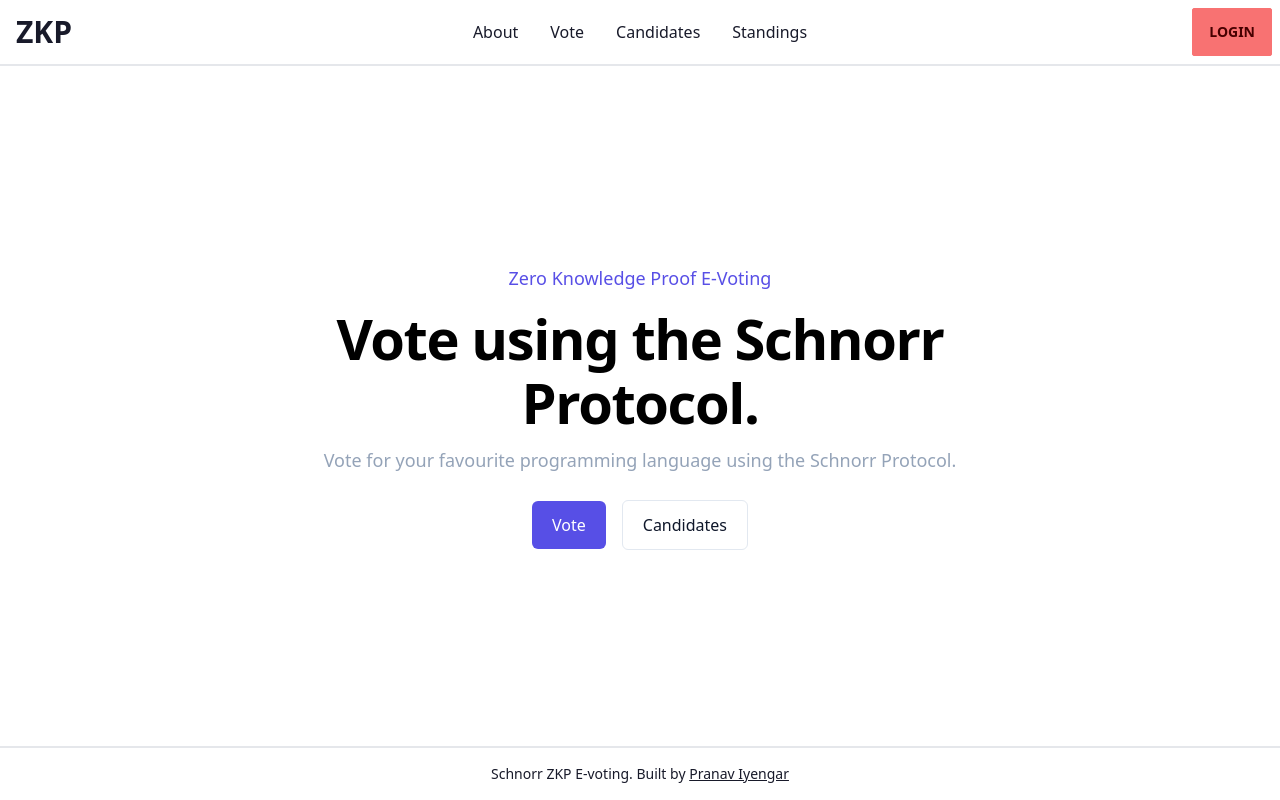
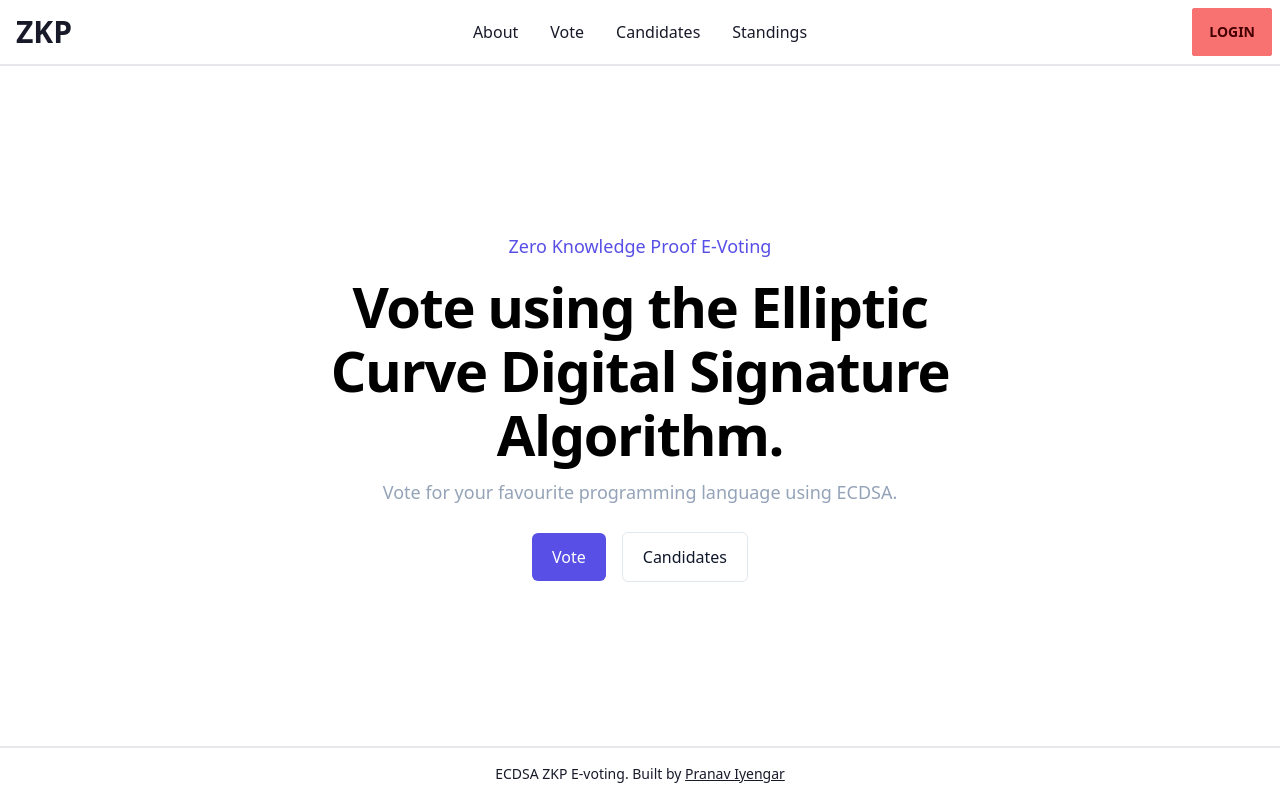
Before and after one commit to Pranav132/ECDSA-EVoting, a React (Create React App) app in the folder voting-client/: page /about in a window 1280 px wide. Built offline with nearby package versions, Linux system fonts and the light colour scheme.

Commit message:
Switched

```diff
--- a/voting-client/src/components/Footer/Footer.js
+++ b/voting-client/src/components/Footer/Footer.js
@@ -4,7 +4,7 @@ export const Footer = () => {
     return (
         <footer className="footer footer-center p-4 border-t-2 text-base-content">
             <div>
-                <p>Schnorr ZKP E-voting. Built by <Link to="https://pranav132.github.io" target="_blank" className="underline hover:text-blue-600">Pranav Iyengar</Link></p>
+                <p>ECDSA ZKP E-voting. Built by <Link to="https://pranav132.github.io" target="_blank" className="underline hover:text-blue-600">Pranav Iyengar</Link></p>
             </div>
         </footer>
     )
--- a/voting-client/src/components/Heroes/HomeHero/HomeHero.js
+++ b/voting-client/src/components/Heroes/HomeHero/HomeHero.js
@@ -6,8 +6,8 @@ export const HomeHero = () => {
             <div className="mx-auto max-w-[43rem]">
                 <div className="text-center">
                     <p className="text-lg font-medium leading-8 text-indigo-600/95">Zero Knowledge Proof E-Voting</p>
-                    <h1 className="mt-3 text-[3.5rem] font-bold leading-[4rem] tracking-tight text-black">Vote using the Schnorr Protocol.</h1>
-                    <p className="mt-3 text-lg leading-relaxed text-slate-400">Vote for your favourite programming language using the Schnorr Protocol.</p>
+                    <h1 className="mt-3 text-[3.5rem] font-bold leading-[4rem] tracking-tight text-black">Vote using the Elliptic Curve Digital Signature Algorithm.</h1>
+                    <p className="mt-3 text-lg leading-relaxed text-slate-400">Vote for your favourite programming language using ECDSA.</p>
                 </div>
 
                 <div className="mt-6 flex items-center justify-center gap-4">
--- a/voting-client/src/components/LoginForms/LoginForm/LoginForm.js
+++ b/voting-client/src/components/LoginForms/LoginForm/LoginForm.js
@@ -32,7 +32,7 @@ export const LoginForm = () => {
 
         try{
 
-            // verifying login with backend using Schnorr Protocol
+            // verifying login with backend using ECDSA
             setLoading(true)
             await axios.post(`${backendURL}/api/login`, {
                 user_username: formData.username,
```
Also changed, not shown: 2 other files (tests, documents, lock files or other folders).
